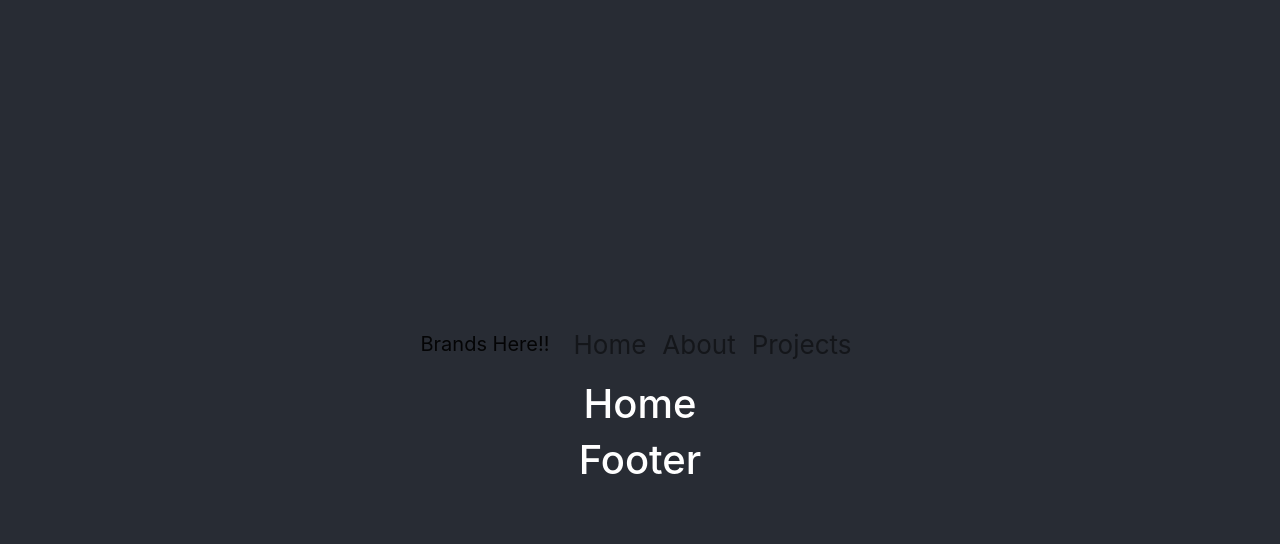
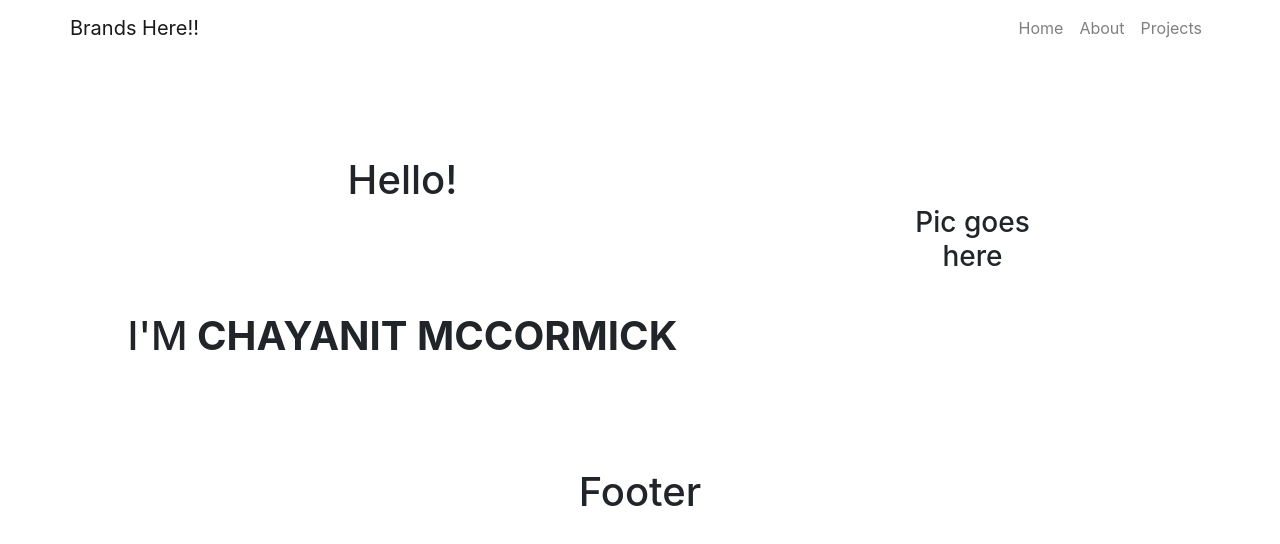
Before and after one commit to chay-chay/Sinatra_project, a React (Create React App) app in the folder portfolio/: page / in a window 1280 px wide. Shown: the top 544 px of the page. Built offline with nearby package versions, Linux system fonts and the light colour scheme.

Commit message:
add homepage

```diff
--- a/portfolio/package.json
+++ b/portfolio/package.json
@@ -3,6 +3,9 @@
   "version": "0.1.0",
   "private": true,
   "dependencies": {
+    "@fortawesome/fontawesome-svg-core": "^1.2.35",
+    "@fortawesome/free-solid-svg-icons": "^5.15.3",
+    "@fortawesome/react-fontawesome": "^0.1.14",
     "@testing-library/jest-dom": "^5.11.4",
     "@testing-library/react": "^11.1.0",
     "@testing-library/user-event": "^12.1.10",
--- a/portfolio/src/components/Home.js
+++ b/portfolio/src/components/Home.js
@@ -1,8 +1,37 @@
 import React from "react";
+import { Container, Row, Col } from "react-bootstrap";
+import "../App.css";
+import "bootstrap/dist/css/bootstrap.min.css";
 
 const Home = () => {
     return(
-        <h1>Home</h1>
+        <section>
+        <Container fluid className="home-section" id="home">
+
+          <Container className="home-content">
+            <Row>
+              <Col md={7} className="home-header">
+                <h1 style={{ padding: 100 }} className="heading">
+                  Hello!
+                </h1>
+
+                <h1 className="heading-name">
+                  I'M
+                  <strong className="main-name"> CHAYANIT MCCORMICK</strong>
+                </h1>
+
+                <div style={{ padding: 50, textAlign: "left" }}>
+
+                </div>
+              </Col>
+
+              <Col md={5} style={{ paddingBottom: 20 }}>
+                <h3 style={{ padding: 150 }}>Pic goes here</h3>
+              </Col>
+            </Row>
+          </Container>
+        </Container>
+      </section>
     )
 }
 
--- a/portfolio/src/components/NavBar.js
+++ b/portfolio/src/components/NavBar.js
@@ -3,23 +3,14 @@ import Navbar from "react-bootstrap/Navbar";
 import Nav from "react-bootstrap/Nav";
 import Container from "react-bootstrap/Container";
 import "bootstrap/dist/css/bootstrap.min.css";
-import Button from "react-bootstrap/Button";
 import { Link } from "react-router-dom";
 
 const NavBar = () => {
-    return(
-        <Navbar
-    //   expanded={expand}
-    //   fixed="top"
-    //   expand="md"
-    //   className={navColour ? "sticky" : "navbar"}
-    >
+  return (
+    <Navbar>
       <Container>
-        <Navbar.Brand href="/">
-          Brands Here!!
-        </Navbar.Brand>
-        <Navbar.Toggle
-        >
+        <Navbar.Brand href="/">Brands Here!!</Navbar.Brand>
+        <Navbar.Toggle>
           <span></span>
           <span></span>
           <span></span>
@@ -27,34 +18,25 @@ const NavBar = () => {
         <Navbar.Collapse id="responsive-navbar-nav">
           <Nav className="ml-auto" defaultActiveKey="#home">
             <Nav.Item>
-              <Nav.Link as={Link} to="/" >
+              <Nav.Link as={Link} to="/">
                 <i className="fas fa-home"></i> Home
               </Nav.Link>
             </Nav.Item>
             <Nav.Item>
-              <Nav.Link
-                as={Link}
-                to="/about"
-
-              >
+              <Nav.Link as={Link} to="/about">
                 <i className="far fa-user"></i> About
               </Nav.Link>
             </Nav.Item>
             <Nav.Item>
-              <Nav.Link
-                as={Link}
-                to="/project"
-
-              >
+              <Nav.Link as={Link} to="/project">
                 <i className="fab fa-codepen"></i> Projects
               </Nav.Link>
             </Nav.Item>
-
           </Nav>
         </Navbar.Collapse>
       </Container>
     </Navbar>
-    )
-}
+  );
+};
 
-export default NavBar
+export default NavBar;
```
Also changed, not shown: portfolio/src/App.css (+7 -3 lines), 2 other files (tests, documents, lock files or other folders).
